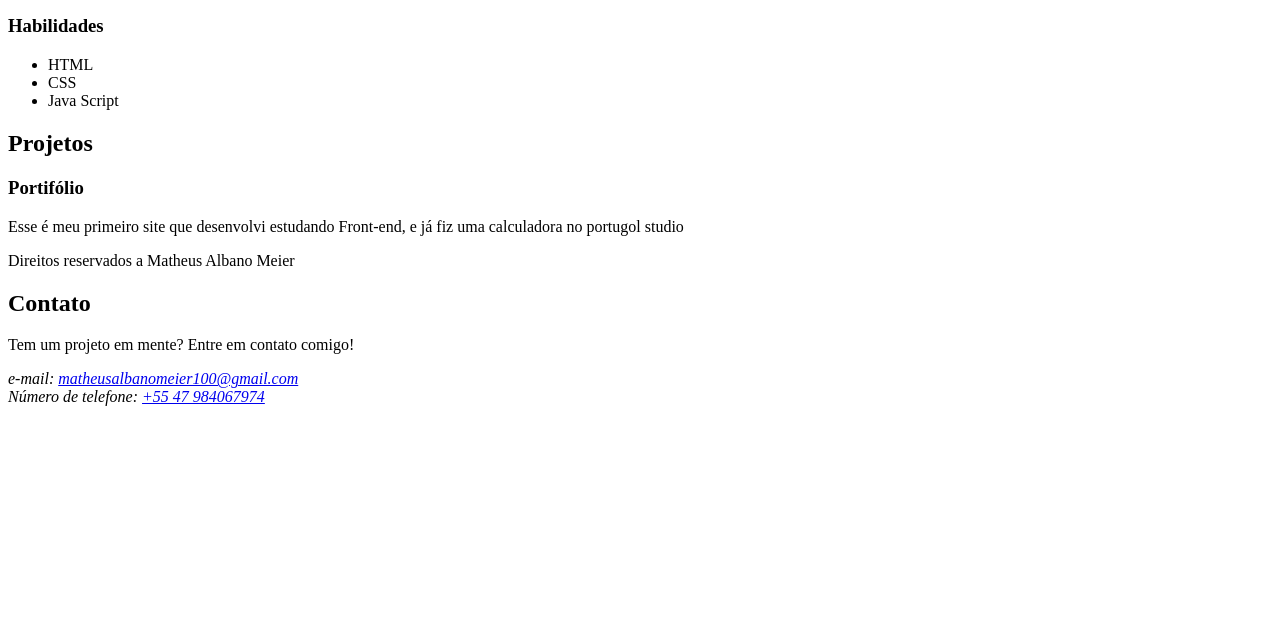
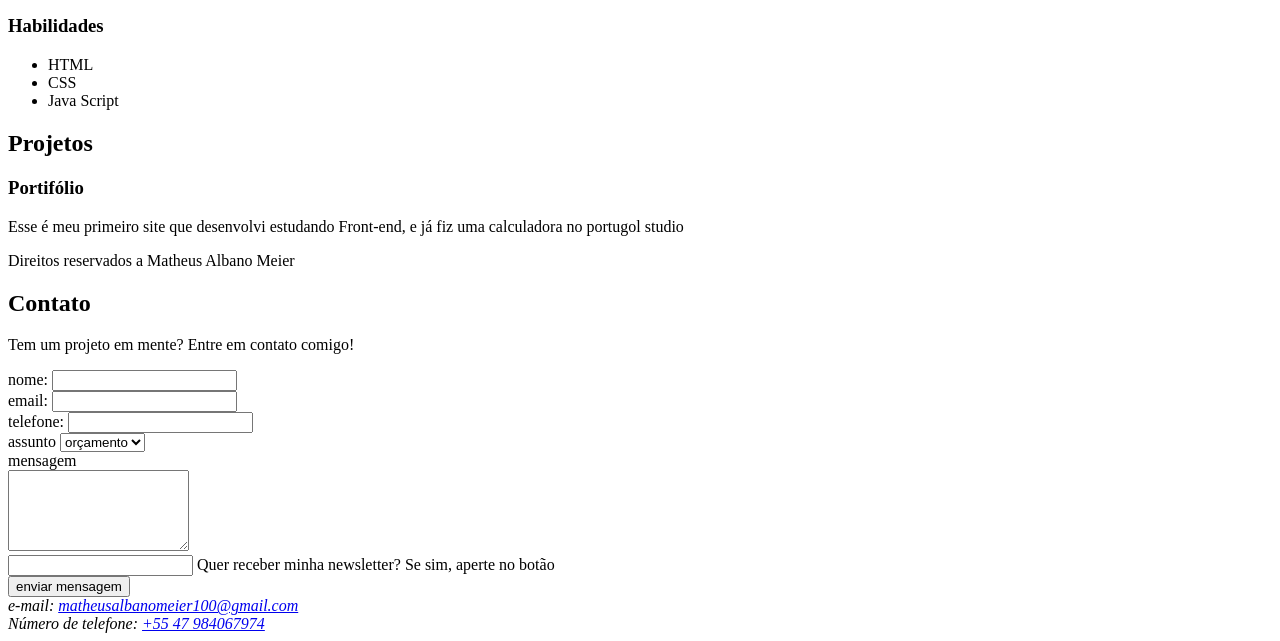
Before and after one commit to matheusxxtl/site, a plain HTML site: page index.html in a window 1280 px wide. Shown: the part 578-1219 px from the top of the page. Before the commit the page ends 992 px from the top, so only its background shows below. Drawn offline with Linux system fonts and the light colour scheme.

Commit message:
nova versão site

```diff
--- a/index.html
+++ b/index.html
@@ -65,6 +65,44 @@
       <section id="contato">
         <h2>Contato</h2>
         <p>Tem um projeto em mente? Entre em contato comigo!</p>
+
+        <form action="">
+          <label for="nome">nome: </label>
+          <input type="text" id="nome" name="nome" required /> <br />
+
+          <label for="email">email: </label>
+          <input type="email" id="email" name="email" required /><br />
+
+          <label for="telefone">telefone: </label>
+          <input type="tel" id="telefone" name="telefone" required /> <br />
+
+          <label for="assunto">assunto</label>
+          <select name="assunto" id="assunto">
+            <br />
+            <option value="orcamento">orçamento</option>
+            <option value="duvida">duvida</option>
+            <option value="outro">outro</option>
+          </select>
+          <br />
+
+          <label for="mensagem">mensagem</label> <br />
+          <textarea
+            name="mensagem"
+            id="mensagem"
+            cols="20"
+            rows="5"
+            required
+          ></textarea>
+          <br />
+
+          <input type="chechbox" id="inscricao" name="inscricao" />
+          <label for="inscricao"
+            >Quer receber minha newsletter? Se sim, aperte no botão</label
+          >
+
+          <br />
+          <input type="submit" value="enviar mensagem" />
+        </form>
       </section>
       <address>
         e-mail:
```
